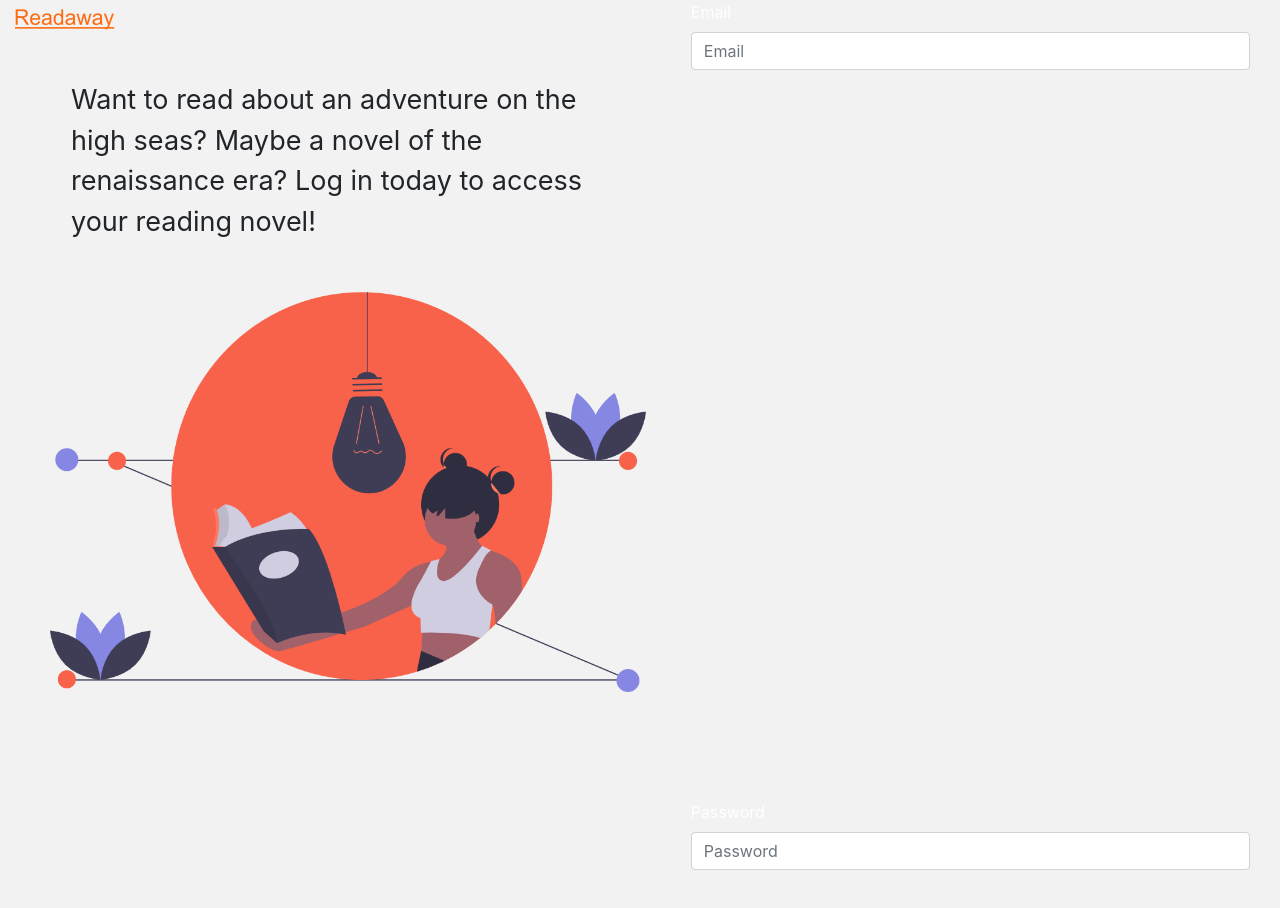
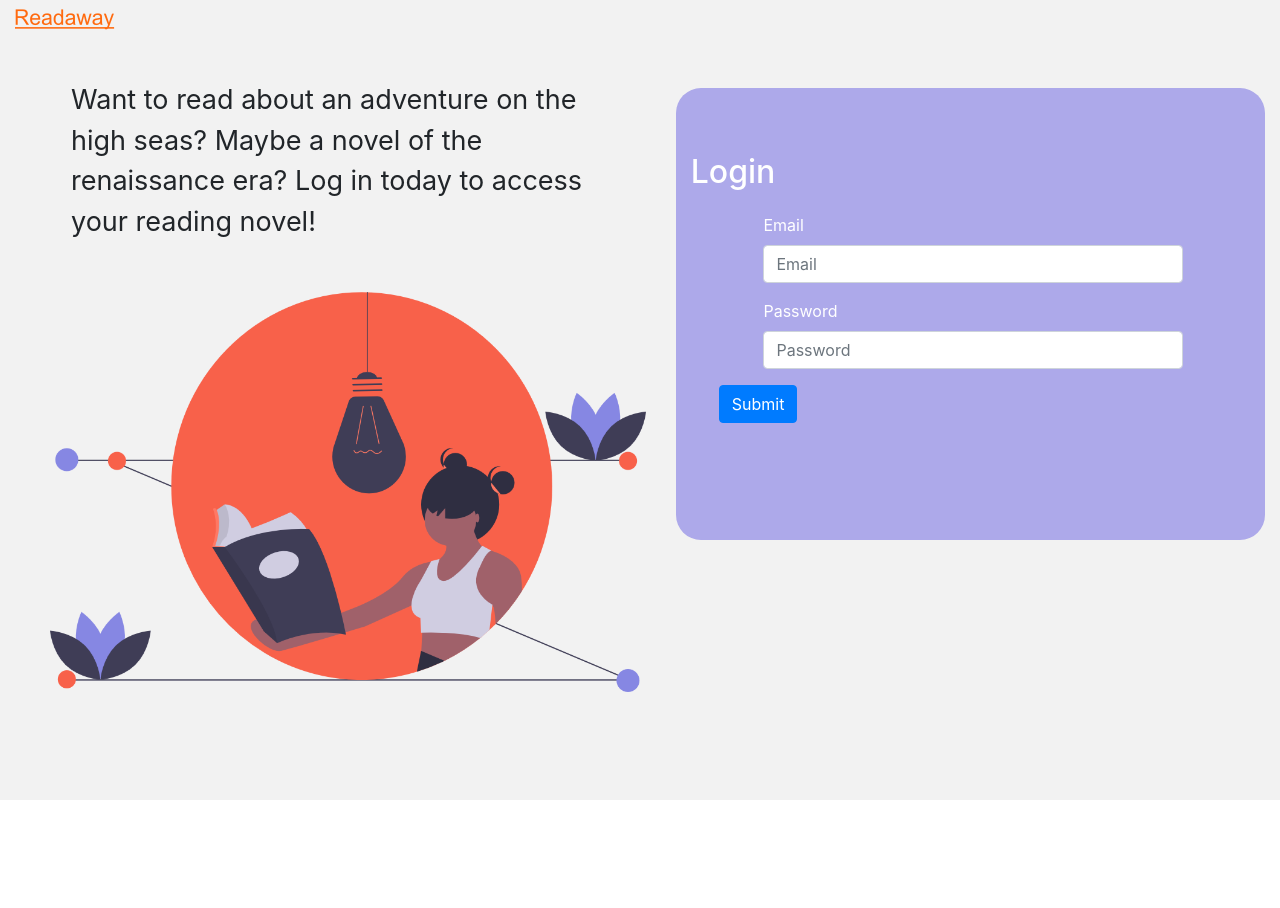
Before and after one commit to cyberangel99/LoginSignup, a Next.js app: page / in a window 1280 px wide. Shown: the top 908 px of the page. After the commit the page ends 800 px from the top, so only its background shows below. Built offline with nearby package versions, Linux system fonts and the light colour scheme.

Commit message:
Form
added form margin and width

```diff
--- a/assets/custom.scss
+++ b/assets/custom.scss
@@ -1,3 +1,8 @@
+.loginPage {
+  background-color: #f2f2f2;
+  height: 100vh;
+}
+
 .logo {
   height: 22px;
 }
@@ -7,14 +12,16 @@
 }
 //add sass file with variables and change button color to orange
 .login_form {
-  width: 70%;
-  margin-top: 18%;
-  margin-left: 14%;
-  padding: 36px;
-  padding-bottom: 10%;
-  padding-top: 8%;
+  width: 100%;
+  margin-top: 15%;
+  padding-top: 11%;
+  padding-bottom: 20%;
   background-color: #ada9ea;
   border-radius: 25px;
+}
+.button {
+  margin-left: 13%;
+  margin-left: 5%;
 }
 .mb-0 {
   margin-bottom: 0 !important;
@@ -29,10 +36,7 @@
   margin-bottom: 50px;
   padding-right: 100px;
 }
-.row {
-  min-height: 100vh;
-  background-color: #f2f2f2;
-}
+
 .login {
   padding-bottom: 13px;
   color: white;
@@ -40,3 +44,12 @@
 .form-label {
   color: white;
 }
+
+.email {
+  max-width: 75%;
+  margin-left: 13%;
+}
+.password {
+  max-width: 75%;
+  margin-left: 13%;
+}
--- a/components/Readaway.js
+++ b/components/Readaway.js
@@ -7,6 +7,7 @@ import ValidateLogin from '../components/ValidateLogin';
 
 export default function Readaway() {
   return (
+    <section className="loginPage">
       <Container fluid>
         <Row>
           <Col className="mx-auto">
@@ -19,8 +20,9 @@ export default function Readaway() {
             </div>
             <div>
               <p className="intro">
-              Want to read about an adventure on the high seas? Maybe a novel of
-              the renaissance era? Log in today to access your reading novel!
+                Want to read about an adventure on the high seas? Maybe a novel
+                of the renaissance era? Log in today to access your reading
+                novel!
               </p>
             </div>
             <div>
@@ -36,5 +38,6 @@ export default function Readaway() {
           </Col>
         </Row>
       </Container>
+    </section>
   );
 }
--- a/components/ValidateLogin.js
+++ b/components/ValidateLogin.js
@@ -18,11 +18,12 @@ const ValidateLogin = () => {
       }}
     >
       {({ handleSubmit, handleChange, values, touched, errors }) => (
-        <Form noValidate onSubmit={handleSubmit}>
+        <Form className="login_form" noValidate onSubmit={handleSubmit}>
           <Container>
             <Row>
               <Col md={12}>
-                <Form.Group controlId="email">
+                <h2 className="login">Login</h2>
+                <Form.Group className="email" controlId="email">
                   <Form.Label>Email</Form.Label>
                   <Form.Control
                     type="email"
@@ -35,11 +36,8 @@ const ValidateLogin = () => {
                   <Form.Control.Feedback>Looks good!</Form.Control.Feedback>
                 </Form.Group>
               </Col>
-            </Row>
-
-            <Row>
               <Col md={12}>
-                <Form.Group controlId="password">
+                <Form.Group className="password" controlId="password">
                   <Form.Label>Password</Form.Label>
                   <Form.Control
                     type="password"
@@ -50,6 +48,9 @@ const ValidateLogin = () => {
                     placeholder="Password"
                   />
                 </Form.Group>
+                <Button variant="primary" className="button">
+                  Submit
+                </Button>{' '}
               </Col>
             </Row>
           </Container>
@@ -58,7 +59,7 @@ const ValidateLogin = () => {
     </Formik>
   );
 
-  /*<Form onSubmit={handleSubmit} className="login_form">
+  /*<Form onSubmit={handleSubmit} className="_form_form">
       <Form.Group controlId="formBasicEmail">
         <Form.Label>Email</Form.Label>
         <Form.Control
```
Lines whose indentation alone changed are shown as unchanged.
